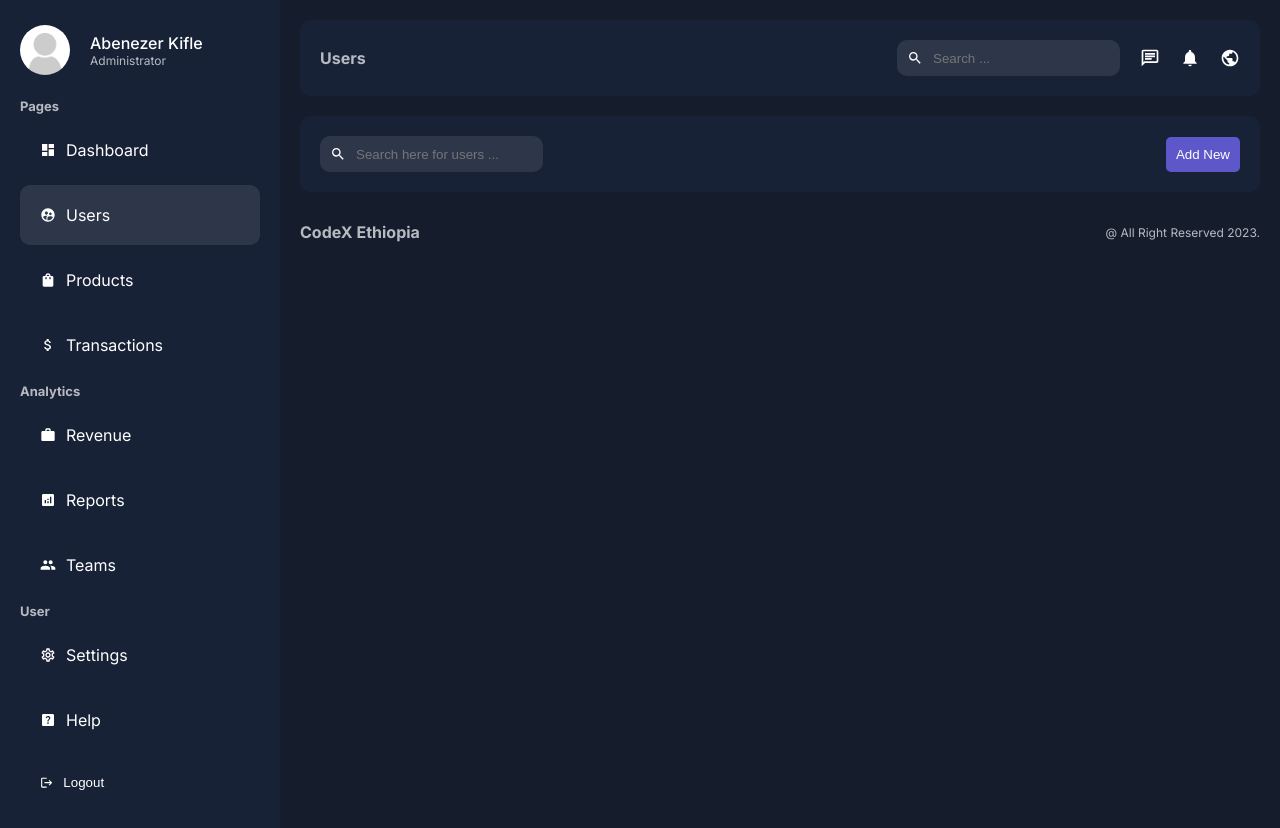
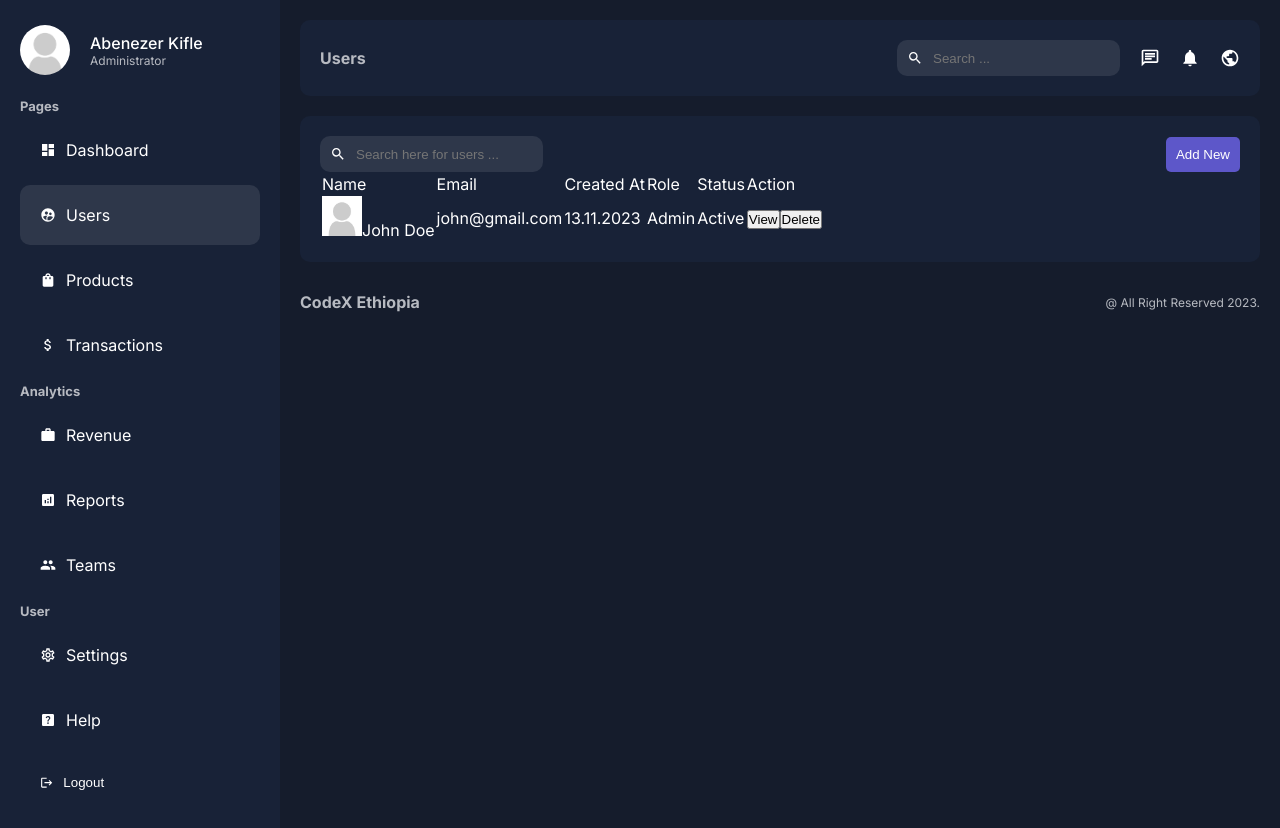
Before and after one commit to abenooo/NextJs_14_AdminDashboard, a Next.js app: page /dashboard/users in a window 1280 px wide. Built offline with nearby package versions, Linux system fonts and the light colour scheme.

Commit message:
Add the table

```diff
--- a/app/dashboard/users/page.jsx
+++ b/app/dashboard/users/page.jsx
@@ -1,5 +1,6 @@
 import Search from "@/app/ui/dashboard/search.jsx/search";
 import styles from "@/app/ui/user/user.module.css";
+import Image from "next/image";
 import Link from "next/link";
 const UsersPage = () => {
   return (
@@ -11,7 +12,45 @@
         </Link>
       </div>
 
-      <table className={styles.table}></table>
+      <table className={styles.table}>
+        <thead>
+          <tr>
+            <td>Name</td>
+            <td>Email</td>
+            <td>Created At</td>
+            <td>Role</td>
+            <td>Status</td>
+            <td>Action</td>
+          </tr>
+        </thead>
+        <tbody>
+          <tr>
+            <td>
+              <div className={styles.user}>
+                <Image
+                  src="/noavatar.png"
+                  alt=""
+                  width={40}
+                  height={40}
+                  className={styles.userImage}
+                />
+                John Doe
+              </div>
+            </td>
+<td>john@gmail.com</td>
+<td>13.11.2023</td>
+<td>Admin</td>
+<td>Active</td>
+<td>
+  <Link href="/">
+  <button className={`${styles.button} ${styles.view}`}>View</button>
+  </Link>
+  <button className={`${styles.button} ${styles.delete}`}>Delete</button>
+</td>
+
+          </tr>
+        </tbody>
+      </table>
     </div>
   );
 };
```
